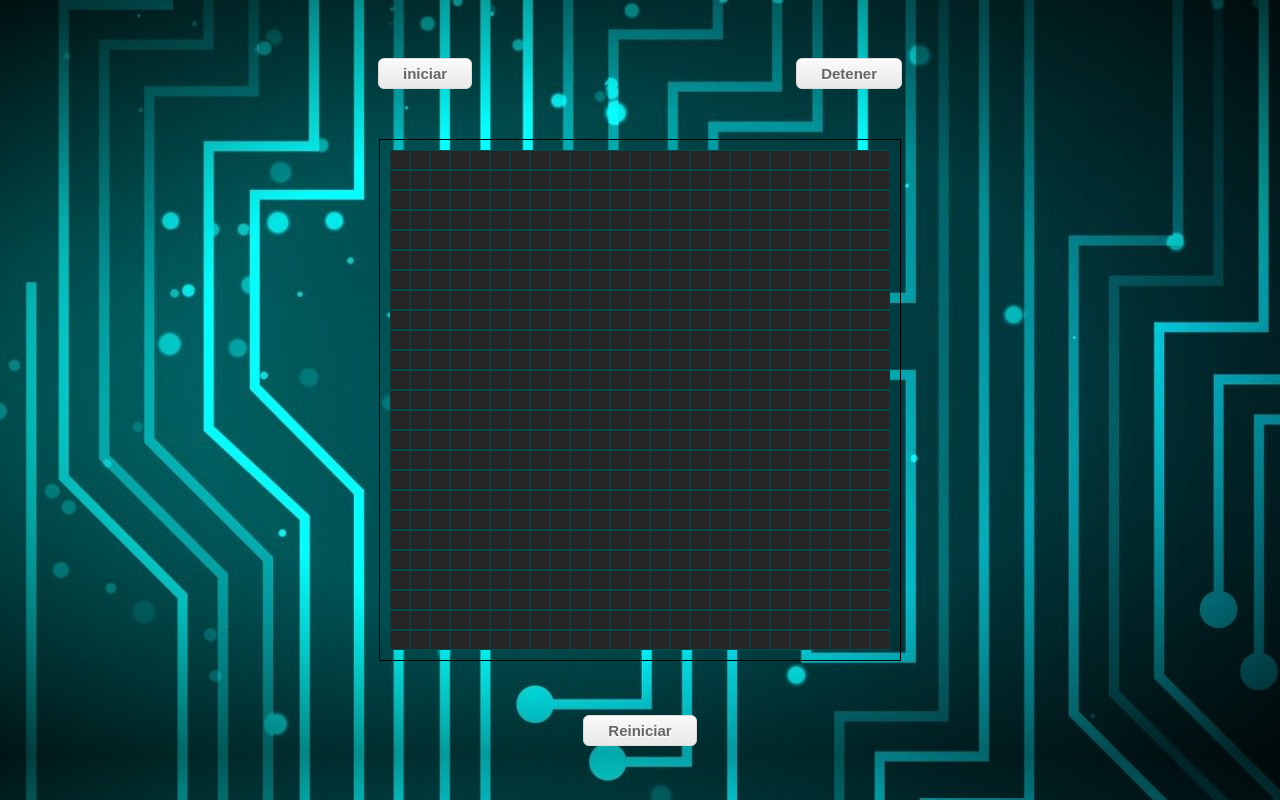
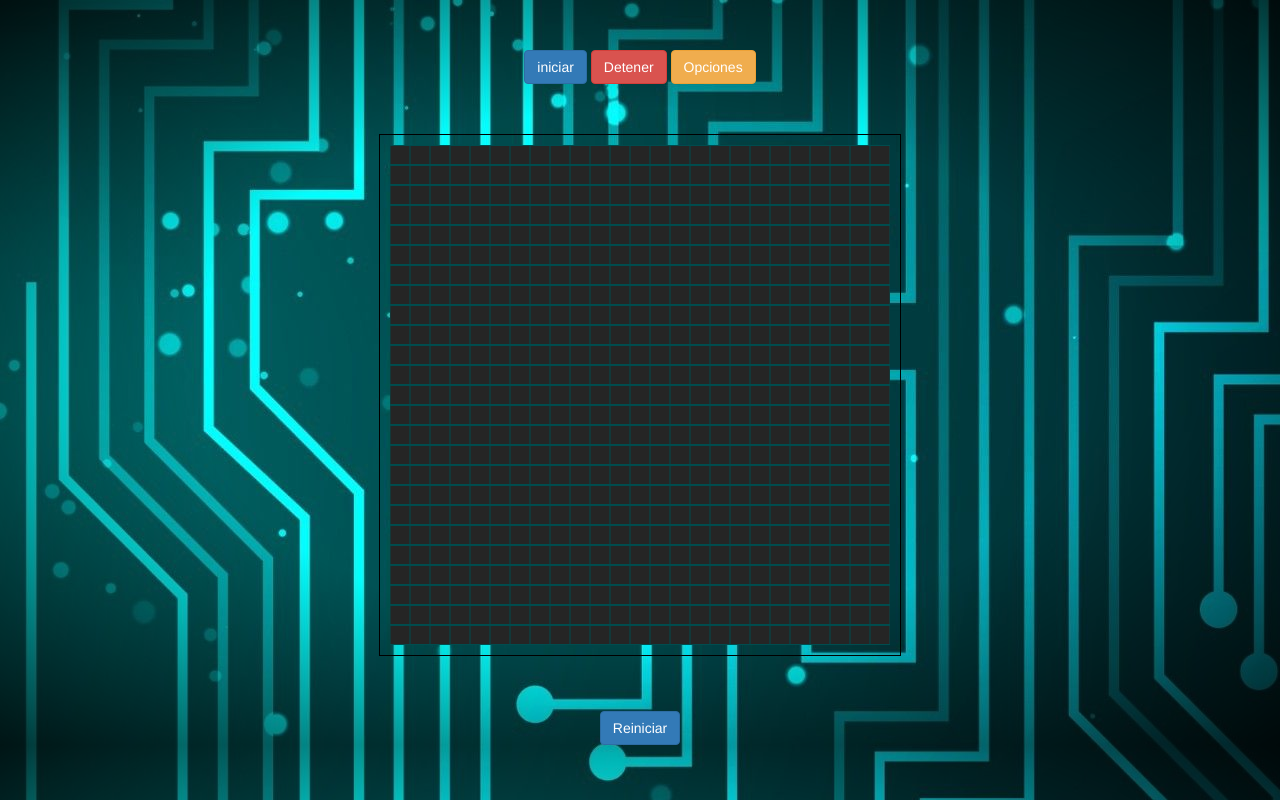
Before and after one commit to ronnielopez/Game_of_the_live, a plain HTML site: page index.html in a window 1280 px wide. Drawn offline with nearby package versions, Linux system fonts and the light colour scheme.

Commit message:
Index con opciones

```diff
--- a/index.html
+++ b/index.html
@@ -5,14 +5,18 @@
     <meta charset="UTF-8">
     <meta name="viewport" content="width=device-width, initial-scale=1.0">
     <title>Juego de la vida</title>
+    <link rel="stylesheet" href="https://maxcdn.bootstrapcdn.com/bootstrap/3.3.7/css/bootstrap.min.css"
+        integrity="sha384-BVYiiSIFeK1dGmJRAkycuHAHRg32OmUcww7on3RYdg4Va+PmSTsz/K68vbdEjh4u" crossorigin="anonymous">
     <link rel="stylesheet" href="style.css">
+
 </head>
 
 <body>
     <div id="main">
         <div id="buttons">
-            <button id="iniciar">iniciar</button>
-            <button id="borrar">Detener</button>
+            <button id="iniciar" class="btn btn-primary">iniciar</button>
+            <button id="borrar" class="btn btn-danger">Detener</button>
+            <button class="btn btn-warning" data-toggle="modal" data-target="#exampleModal">Opciones</button>
         </div>
 
         <div id="canvas-container">
@@ -20,10 +24,35 @@
         </div>
 
         <div id="buttons">
-            <button id="reiniciar">Reiniciar</button>
+            <button class="btn btn-primary" id="reiniciar">Reiniciar</button>
         </div>
     </div>
+
+
+<!-- Modal -->
+<div class="modal fade" id="exampleModal" tabindex="-1" role="dialog" aria-labelledby="exampleModalLabel" aria-hidden="true">
+    <div class="modal-dialog" role="document">
+      <div class="modal-content">
+        <div class="modal-header">
+          <h2 class="modal-title text-center" id="exampleModalLabel">Opciones</h2>
+        </div>
+        <div class="modal-body">
+          <h5>Configuraciones</h5>
+        </div>
+        <div class="modal-footer">
+          <button type="button" class="btn btn-secondary" data-dismiss="modal">cerrar</button>
+          <button type="button" class="btn btn-primary" data-dismiss="modal">Guardar cambios</button>
+        </div>
+      </div>
+    </div>
+  </div>
+  <!--FIn del modal-->
+
+
     <script src="jquery-3.5.1.js"></script>
+    <script src="https://maxcdn.bootstrapcdn.com/bootstrap/3.3.7/js/bootstrap.min.js"
+        integrity="sha384-Tc5IQib027qvyjSMfHjOMaLkfuWVxZxUPnCJA7l2mCWNIpG9mGCD8wGNIcPD7Txa"
+        crossorigin="anonymous"></script>
     <script src="index.js"></script>
 </body>
 
--- a/index.js
+++ b/index.js
@@ -2,6 +2,8 @@ var canvas;
 var context;
 var canvasAlto = 500;
 var canvasAncho = 500;
+
+var palabra = "hola";
 
 var matriz;
 var filas = 25;
@@ -42,7 +44,6 @@ function cargarConfiguracinInicial() {
             let yPixel = event.offsetY - 10;
             let xColumna = Math.floor(xPixel / xAnchoCasilla);
             let yFila = Math.floor(yPixel / yAltoCasilla);
-
             const desdePosicionX = xColumna * xAnchoCasilla;
             const desdePosicionY = yFila * yAltoCasilla;
 
@@ -50,6 +51,7 @@ function cargarConfiguracinInicial() {
 
             context.fillStyle = matriz[xColumna][yFila];
             context.fillRect(desdePosicionX, desdePosicionY, xAnchoCasilla, yAltoCasilla);
+
         }
     });
 
@@ -158,7 +160,6 @@ function recalcularEscenario(matriz) {
 
 
 function evalua(xColumna, yFila) {
-
     if (xColumna > 0 && yFila > 0) {
         if (xColumna < matriz.length && yFila < matriz.length) {
             if (matriz[xColumna][yFila] != null && matriz[xColumna][yFila] != "undefined") {
--- a/style.css
+++ b/style.css
@@ -26,23 +26,23 @@ canvas{
     width: 100%;
 }
 
-#iniciar{
-    margin-right: 320px;
-}
 
-#iniciar, #borrar, #reiniciar{
-    box-shadow:inset 0px 1px 0px 0px #ffffff;
-	background:linear-gradient(to bottom, #f9f9f9 5%, #e9e9e9 100%);
-	background-color:#f9f9f9;
-	border-radius:6px;
-	border:1px solid #dcdcdc;
-	display:inline-block;
-	cursor:pointer;
-	color:#666666;
-	font-family:Arial;
-	font-size:15px;
-	font-weight:bold;
-	padding:6px 24px;
-	text-decoration:none;
-	text-shadow:0px 1px 0px #ffffff;
-}
+.modal-dialog {
+    width: 100%;
+    height: 100%;
+    margin: 0;
+    padding: 0;
+  }
+
+  .modal-content {
+    height: auto;
+    min-height: 100%;
+    border-radius: 0;
+  }
+
+  .modal-footer {
+    border-radius: 0;
+    bottom:0px;
+    position:absolute;
+    width:100%;
+  }
```
